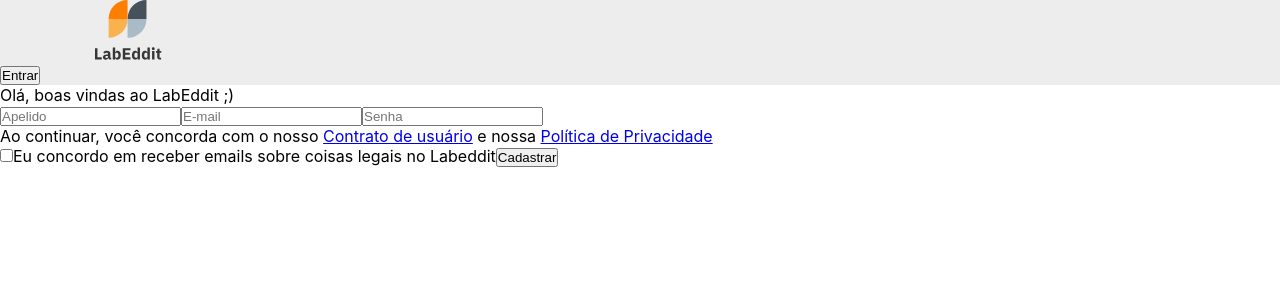
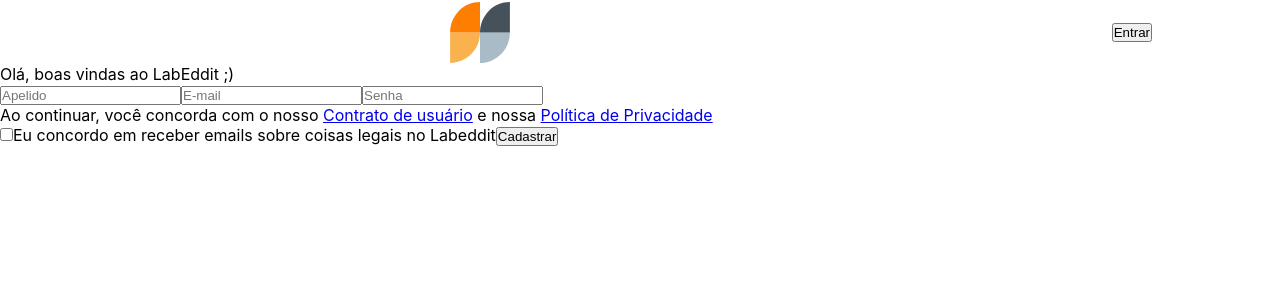
Before and after one commit to WeslleiBrito/project-front-end-integrator, a React (Create React App) app in the folder front-integator/: page /user/signup in a window 1280 px wide. Shown: the top 300 px of the page. Built offline with nearby package versions, Linux system fonts and the light colour scheme; no server answers.

Commit message:
Configurado o header

```diff
--- a/front-integator/src/App.js
+++ b/front-integator/src/App.js
@@ -4,12 +4,12 @@ import { GlobalStyle } from './globalStyled';
 
 function App() {
   return (
-    <div>
+    <>
       <GlobalStyle/>
       <GlobalState>
         <Router/>
       </GlobalState>
-    </div>
+    </>
   );
 }
 
--- a/front-integator/src/Pages/Login/LoginPage.js
+++ b/front-integator/src/Pages/Login/LoginPage.js
@@ -6,10 +6,14 @@ import { BASE_URL } from '../../constants/BASEURL';
 import { useForm } from '../../hooks/useForm';
 import { goPost, goSignup } from '../../Routes/coordinator';
 import { useNavigate } from 'react-router-dom';
+import { useContext } from "react";
+import { PostsContext } from '../../context/PostsContext';
 
 export const LoginPage = () => {
     const [form, onChange] = useForm({ email: "", password: ""})
     const navigate = useNavigate()
+    const context = useContext(PostsContext)
+    const { error, handleSetError } = context
 
     const login = async (event) => {
         event.preventDefault()
@@ -26,6 +30,11 @@ export const LoginPage = () => {
             )
 
             localStorage.setItem('token', result.data.token)
+
+            if(error){
+                handleSetError()
+            }
+
             goPost(navigate)
 
         } catch (error) {
--- a/front-integator/src/Pages/Post/PostPage.js
+++ b/front-integator/src/Pages/Post/PostPage.js
@@ -11,17 +11,18 @@ import { Header } from '../../components/Header/Header'
 export const PostPage = () => {
 
     const context = useContext(PostsContext)
-    const { posts, loading, createPost, likeDislikePost } = context
+    const { posts, loading, createPost, likeDislikePost, error } = context
     const token = localStorage.getItem('token')
     const navigate = useNavigate()
     const [form, onChange, clearForm] = useForm({ content: "" })
 
+
     useEffect(() => {
-        if (!token) {
+        if (!token || error) {
             goLogin(navigate)
         }
 
-    }, [token, navigate])
+    }, [token, error, navigate])
 
     const MainPosts = () => {
 
@@ -61,7 +62,6 @@ export const PostPage = () => {
 
     return (
         <>
-            <Header />
             {loading ? <></> : MainPosts()}
         </>
     )
--- a/front-integator/src/components/Header/Header.js
+++ b/front-integator/src/components/Header/Header.js
@@ -1,5 +1,5 @@
-import { NavHeader, MiniLogo, ButtonEnter, ButtonLogout, Close } from './HeaderStyle'
-import miniLogo from '../../assets/img/logo-labenu.svg'
+import { NavHeaderPost, MiniLogo, ButtonEnter, ButtonLogout, Close, HeaderComponent } from './HeaderStyle'
+import miniLogo from '../../assets/img/mini-logo.svg'
 import { useNavigate } from 'react-router-dom';
 import { goLogin, goPost } from '../../Routes/coordinator';
 
@@ -18,26 +18,26 @@ export const Header = (props) => {
     }
 
     const configHeader = {
-        signup: <>
+        signup: <NavHeaderPost $post={page}>
             <MiniLogo alt='Logo labenu' src={miniLogo} />
             <ButtonEnter onClick={() => goLogin(navigate)}>Entrar</ButtonEnter>
-        </>,
+        </NavHeaderPost>,
 
-        post: <>
+        post: <NavHeaderPost $post={page}>
             <MiniLogo alt='Logo labenu' src={miniLogo} />
             <ButtonLogout onClick={logout}>Logout</ButtonLogout>
-        </>,
+        </NavHeaderPost>,
 
-        comment: <>
+        comment: <NavHeaderPost>
             <Close closePage={closePage}/>
             <MiniLogo alt='Logo labenu' src={miniLogo} />
             <ButtonLogout onClick={logout}>Logout</ButtonLogout>
-        </>
+        </NavHeaderPost>
     }
 
     return (
-        <NavHeader>
+        <HeaderComponent $post={page}>
             {configHeader[page]}
-        </NavHeader>
+        </HeaderComponent>
     )
 }
--- a/front-integator/src/components/Header/HeaderStyle.js
+++ b/front-integator/src/components/Header/HeaderStyle.js
@@ -1,25 +1,40 @@
 import styled from "styled-components";
 import { TbX } from "react-icons/tb";
 
-export const NavHeader = styled.nav`
-    background-color: #EDEDED;
+const stayle = {
+    post: {
+        width: "55vw",
+        justifyContent: "flex-end"
+    }
+}
 
-    @media (max-width: 786px){
-        display: grid;
-        grid-template-rows: 1fr;
-    }
+export const HeaderComponent = styled.header`
+    width: 100vw;
+    display: flex;
+    padding-right: 10vw;
+    padding-left: 10vw;
+    justify-content: ${props => props.$post ? stayle.post.justifyContent : "center"};
 `
 
+export const NavHeaderPost = styled.nav`
+    width: ${props => props.$post ? stayle.post.width : "100%"};
+    display: flex;
+    justify-content: space-between;
+    align-items: center;
+`
+
+
 export const MiniLogo = styled.img`
-    width: 20vw;
     height: 8vh;
-    display: flex;
-    align-self: center;
+
 `
 
 export const ButtonEnter = styled.button`
 `
 export const ButtonLogout = styled.button`
+    background-color: transparent;
+    border: none;
+    cursor: pointer;
 `
 export const Close = (props) => {
 
--- a/front-integator/src/context/GlobalState.js
+++ b/front-integator/src/context/GlobalState.js
@@ -5,11 +5,13 @@ import axios, { AxiosError } from "axios";
 import { BASE_URL } from "../constants/BASEURL";
 import { getAllPosts } from "../services/getAllPosts";
 
+
 export const GlobalState = (props) => {
 
-    const {initial, loading} = useFechtPosts()
+    const {initial, loading, error, handleSetError} = useFechtPosts()
     const token = localStorage.getItem('token')
     const [posts, setPosts] = useState([])
+
 
     useEffect(() => {
         setPosts(initial)
@@ -174,7 +176,9 @@ export const GlobalState = (props) => {
         loading,
         createPost,
         likeDislikePost,
-        likeDislikeComment
+        likeDislikeComment,
+        error,
+        handleSetError
     }
 
     return(
--- a/front-integator/src/hooks/useFechtPosts.js
+++ b/front-integator/src/hooks/useFechtPosts.js
@@ -1,7 +1,6 @@
 import { useEffect, useState } from 'react'
 import axios, { AxiosError } from 'axios';
 import { BASE_URL } from '../constants/BASEURL';
-
 
 
 export const useFechtPosts = () => {
@@ -38,5 +37,9 @@ export const useFechtPosts = () => {
         getPosts()
     }, [])
 
-    return {initial, loading, error}
+    const handleSetError = () => {
+        setError(!error)
+    }
+
+    return {initial, loading, error, handleSetError}
 }
```
Also changed, not shown: front-integator/src/assets/img/mini-logo.svg (added).
